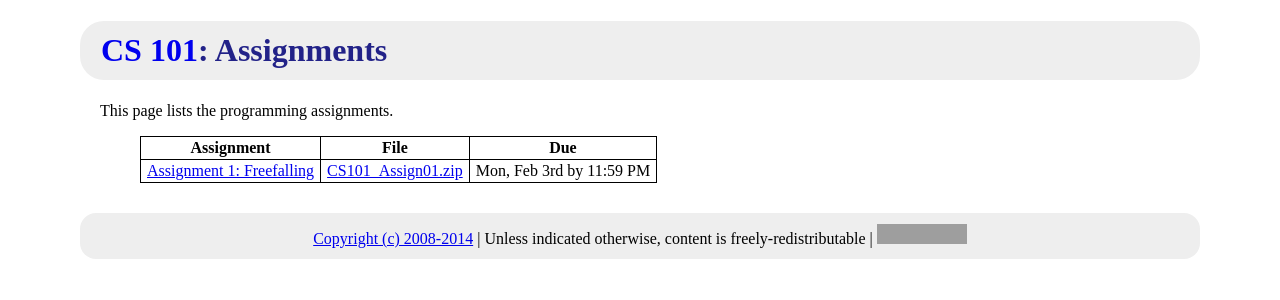
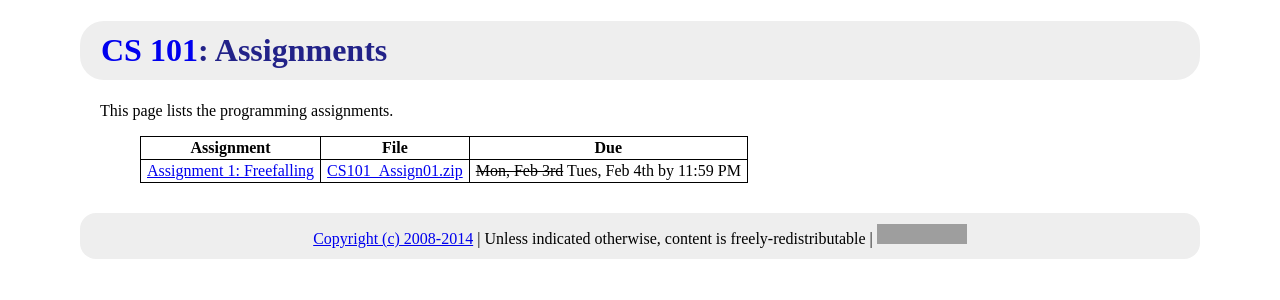
Before and after one commit to ycpcs/cs101-spring2014, a Jekyll site: the page built from assign/index.md, in a window 1280 px wide. Shown: the top 300 px of the page. Built offline with Jekyll 4.4.1, drawn with Linux system fonts in a browser that asks for light colours; Markdown is read by kramdown in place of the engine named in the settings; grey boxes are pictures that could not be loaded.

Commit message:
update due date for assignment 1

```diff
--- a/assign/index.md
+++ b/assign/index.md
@@ -7,4 +7,4 @@ This page lists the programming assignments.
 
 > Assignment | File | Due
 > ---------- | ---- | ---
-> [Assignment 1: Freefalling](assign01.html) | [CS101\_Assign01.zip](CS101_Assign01.zip) | Mon, Feb 3rd by 11:59 PM
+> [Assignment 1: Freefalling](assign01.html) | [CS101\_Assign01.zip](CS101_Assign01.zip) | <strike>Mon, Feb 3rd</strike> Tues, Feb 4th by 11:59 PM
```
Also changed, not shown: assign/assign01.md (+1 -1 lines), index.md (+1 -0 lines).
